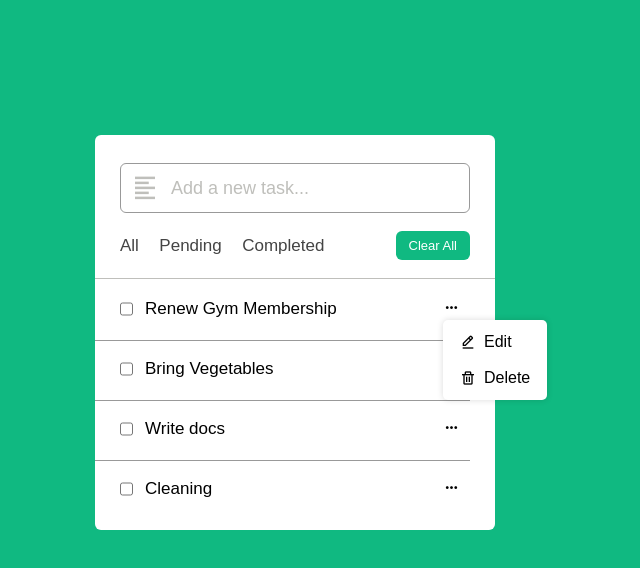
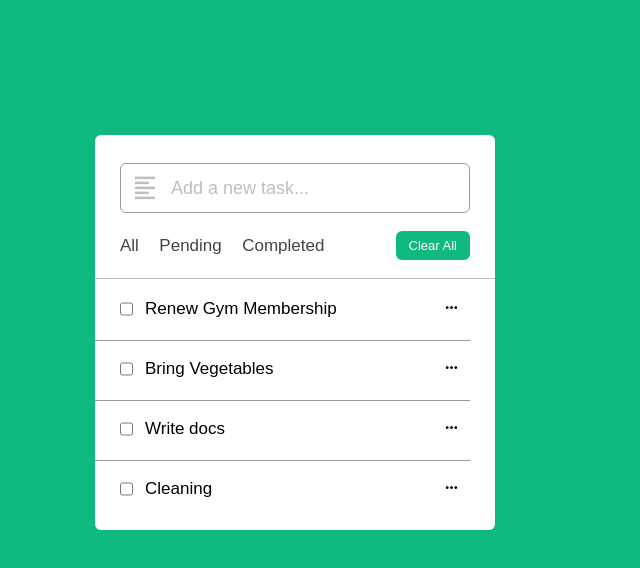
Before and after one commit to Prajna1999/todolist, a plain HTML site: page index.html in a window 1280 px wide. Shown: the whole page, without its empty margins (345-985 px from the left). Drawn offline with nearby package versions, Linux system fonts and the light colour scheme.

Commit message:
add basic styling

```diff
--- a/style.css
+++ b/style.css
@@ -120,13 +120,24 @@ body{
 }
 .settings{
     cursor: pointer;
+    position: relative;
+
 }
 .settings .task-menu{
+    transform: scale(0);
     position: absolute;
     box-shadow: 0 0 6px rgba(0,0,0,0.15);
+    right: -5px;
+    bottom: -60px;
+    z-index: 2;
     padding: 5px 0;
     background-color: var(--wrapper-color);
     border-radius: 5px;
+    transition:transform 0.2s ease;
+    transform-origin: top right;
+}
+.settings:hover .task-menu{
+    transform: scale(1);
 }
 .task-menu li{
     height: 25px;
```
